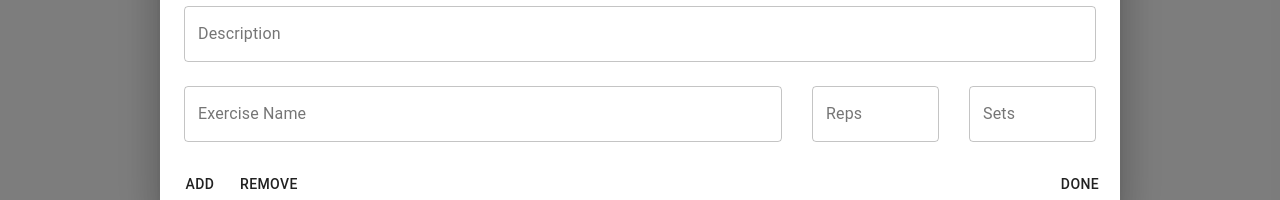
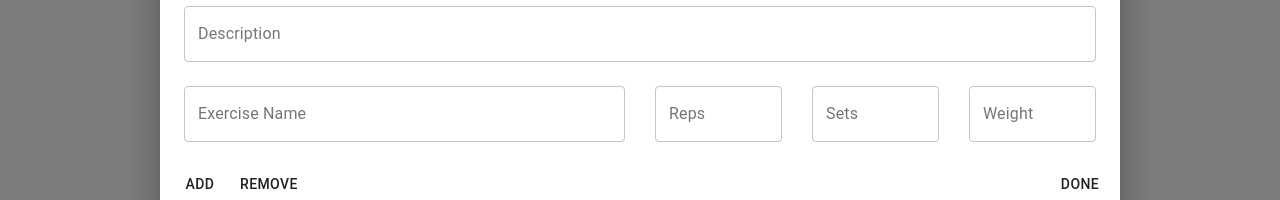
Before and after one commit to Zefty/FitTrac, a React (Create React App) app in the folder react-ui/: page / in a window 1280 px wide. Both pictures are taken after a click on the button 1244 px from the left and 764 px from the top of the page. Shown: the part 371-571 px from the top of the page. Built offline with nearby package versions, Linux system fonts and the light colour scheme; no server answers.

Commit message:
added weight text field

```diff
--- a/react-ui/src/components/AddWorkout/AddWorkoutButton.tsx
+++ b/react-ui/src/components/AddWorkout/AddWorkoutButton.tsx
@@ -34,7 +34,7 @@ export default class AddWorkoutButton extends React.Component<IProps, IState>{
           _id={""}
           workoutName={""}
           workoutDescription={""}
-          exerciseData={[{exerciseName: "", exerciseSets: "", exerciseReps: ""}]}
+          exerciseData={[{exerciseName: "", exerciseSets: "", exerciseReps: "", exerciseWeight: ""}]}
           isDarkMode={this.props.isDarkMode}
           />
           <this.AddWorkoutButton/>
--- a/react-ui/src/components/EditWindow/EditWindow.tsx
+++ b/react-ui/src/components/EditWindow/EditWindow.tsx
@@ -34,7 +34,7 @@ export default class EditWindow extends React.Component<IProps, IState> {
         this.state = {
             workoutName: "",
             workoutDescription: "",
-            exerciseData: [{exerciseName: "", exerciseSets: "", exerciseReps: ""}]
+            exerciseData: [{exerciseName: "", exerciseSets: "", exerciseReps: "", exerciseWeight: ""}]
         }
     }
 
@@ -115,7 +115,7 @@ export default class EditWindow extends React.Component<IProps, IState> {
                 {this.state.exerciseData.map((exerciseData: any, index: number) =>
                     <div className="row" key={index}>
                         {/* exercise name */}
-                        <div className="col-sm-8">
+                        <div className="col-sm-6">
                             <TextField
                             id="outlined-Exercise"
                             value={exerciseData.exerciseName}
@@ -158,6 +158,20 @@ export default class EditWindow extends React.Component<IProps, IState> {
                             variant="outlined"
                             />
                         </div>
+
+                        <div className="col-sm-2">
+                            <TextField
+                            id="outlined-Weight"
+                            value={exerciseData.exerciseWeight}
+                            onChange={(event) => {this.changeExerciseSets(event, index)}}
+                            label="Weight"
+                            placeholder="Weight"
+                            fullWidth
+                            className={classes.textField}
+                            margin="normal"
+                            variant="outlined"
+                            />
+                        </div>
                     </div>
                 )}
             </div>
@@ -171,7 +185,8 @@ export default class EditWindow extends React.Component<IProps, IState> {
             this.setState({exerciseData: [{
                 "exerciseName": "",
                 "exerciseReps": "",
-                "exerciseSets": ""
+                "exerciseSets": "",
+                "exerciseWeight": ""
                 }]})
         }
         this.setState({workoutName: this.props.workoutName})
@@ -229,6 +244,7 @@ export default class EditWindow extends React.Component<IProps, IState> {
             "exerciseName": undefined,
             "exerciseReps": undefined,
             "exerciseSets": undefined,
+            "exerciseWeight": undefined,
             })
         this.forceUpdate()
     }
@@ -268,6 +284,12 @@ export default class EditWindow extends React.Component<IProps, IState> {
         newExerciseData[index].exerciseSets = event.target.value
         this.setState({exerciseData: newExerciseData})
     }
+
+    private changeExerciseWeight = (event: any, index: number) => {
+        const newExerciseData = this.state.exerciseData
+        newExerciseData[index].exerciseWeight = event.target.value
+        this.setState({exerciseData: newExerciseData})
+    }
 }
 
 // transition animation
```
Also changed, not shown: 1 other file (tests, documents, lock files or other folders).
